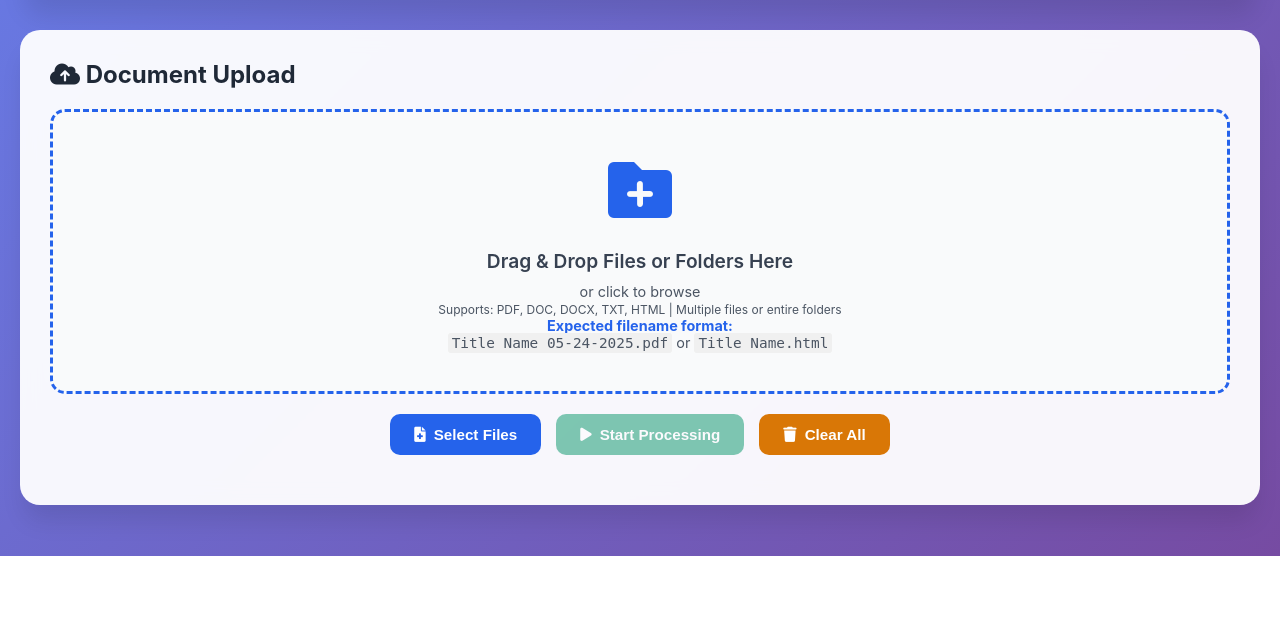
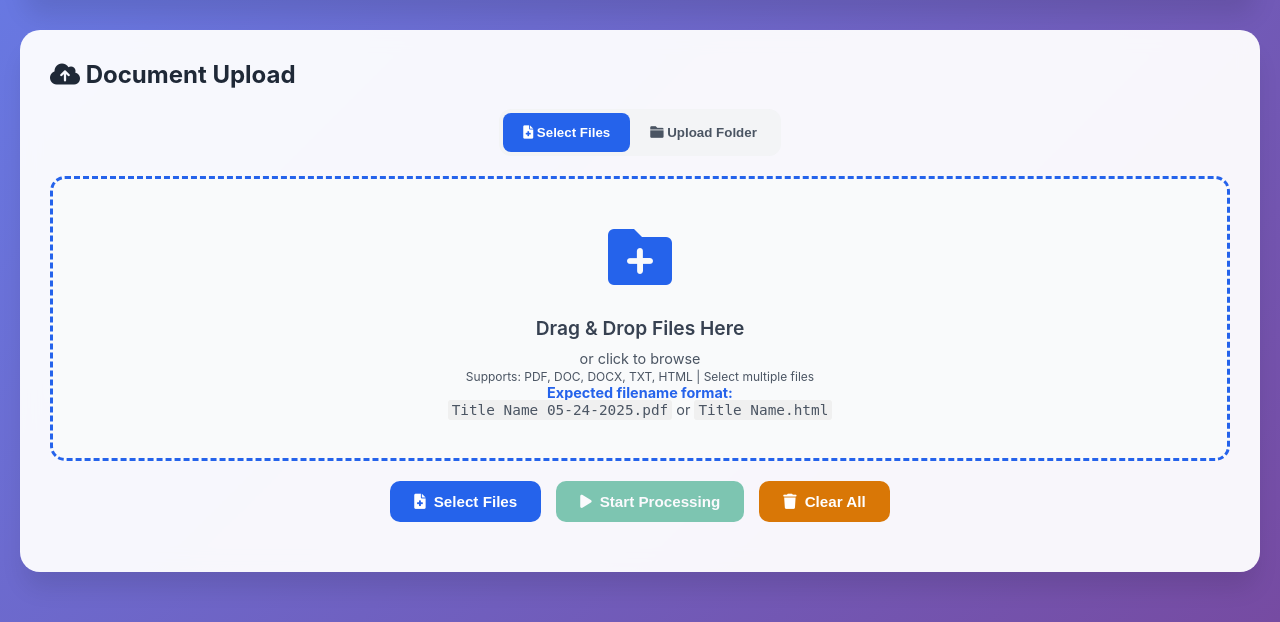
Before and after one commit to grantnonnemacher5/ICD-10-Automation, a FastAPI app: page /spreadsheet in a window 1280 px wide. Shown: the part 244-866 px from the top of the page. Before the commit the page ends 800 px from the top, so only its background shows below. Run offline with FastAPI, Linux system fonts and the light colour scheme; some libraries are stand-ins or nearby versions.

Commit message:
Refactor document analysis and enhance file upload functionality: update main.py to extract clean filenames for title processing, ensuring accurate error reporting. Introduce FileTreeProcessor in spreadsheet.js for improved handling of folder uploads, allowing recursive processing of supported file types. Revise UI in spreadsheet.html to include mode toggle for file and folder uploads, enhancing user experience and clarity in file selection. Maintain backward compatibility and ensure robust error handling for unsupported formats.

```diff
--- a/app/main.py
+++ b/app/main.py
@@ -45,14 +45,17 @@ async def analyze_document(file: UploadFile = File(...)) -> Dict[str, Any]:
     Same two-step AI process as spreadsheet but simplified for single documents
     """
     try:
-        # Step 1: Extract title
+        # Step 1: Extract clean filename (strip any path)
+        clean_filename = file.filename.split('/')[-1] if '/' in file.filename else file.filename
+
+        # Step 2: Extract title
         file_content = await file.read()
-        title = extract_title_from_file(file_content, file.filename)
+        title = extract_title_from_file(file_content, clean_filename)
 
         if not title:
             raise HTTPException(
                 status_code=400,
-                detail=f"Could not extract title from file: {file.filename}"
+                detail=f"Could not extract title from file: {clean_filename}"
             )
 
         # Step 2: AI Title Enrichment
@@ -133,27 +136,30 @@ async def process_spreadsheet_document(file: UploadFile = File(...)) -> Spreadsh
     5. Return structured spreadsheet row
     """
     try:
-        # Step 1: Extract title
+        # Step 1: Extract clean filename (strip any path)
+        clean_filename = file.filename.split('/')[-1] if '/' in file.filename else file.filename
+
+        # Step 2: Extract title
         file_content = await file.read()
-        title = extract_title_from_file(file_content, file.filename)
+        title = extract_title_from_file(file_content, clean_filename)
 
         if not title:
             raise HTTPException(
                 status_code=400,
-                detail=f"Could not extract title from file: {file.filename}"
+                detail=f"Could not extract title from file: {clean_filename}"
             )
 
-        # Step 2: Extract full document content for comprehensive keyword analysis
-        full_content = extract_text_from_file(file_content, file.filename)
+        # Step 3: Extract full document content for comprehensive keyword analysis
+        full_content = extract_text_from_file(file_content, clean_filename)
 
-        # Step 3: AI Title Enrichment for better vector search
+        # Step 4: AI Title Enrichment for better vector search
         enrichment_result = title_enricher.enrich_title(title)
         search_text = f"{title} {enrichment_result.enriched_keywords}"
 
-        # Step 4: AI Metadata Generation with full document content
+        # Step 5: AI Metadata Generation with full document content
         metadata_result = title_enricher.generate_metadata(title, full_content)
 
-        # Step 5: Vector Search
+        # Step 6: Vector Search
         # Search all codes directly - let AI decide what's relevant
         all_candidates = vectorstore.search_all_codes(search_text, top_k=450)
 
@@ -163,9 +169,9 @@ async def process_spreadsheet_document(file: UploadFile = File(...)) -> Spreadsh
                 detail="No relevant codes found in vector search"
             )
 
-        # Step 6: Two-Step AI Validation Process
+        # Step 7: Two-Step AI Validation Process
 
-        # Step 6a: Initial Selection (~50 codes)
+        # Step 7a: Initial Selection (~50 codes)
         selection_result = await validator.initial_selection(search_text, all_candidates)
 
         if not selection_result.selected_codes:
@@ -174,7 +180,7 @@ async def process_spreadsheet_document(file: UploadFile = File(...)) -> Spreadsh
                 detail="No codes selected in initial selection step"
             )
 
-        # Step 6b: Clinical Refinement (enhanced descriptions + confidence)
+        # Step 7b: Clinical Refinement (enhanced descriptions + confidence)
         refinement_result = await validator.clinical_refinement(
             search_text,
             selection_result.selected_codes,
@@ -187,7 +193,7 @@ async def process_spreadsheet_document(file: UploadFile = File(...)) -> Spreadsh
                 detail="No codes validated in clinical refinement step"
             )
 
-        # Step 7: Format Results for Spreadsheet Output
+        # Step 8: Format Results for Spreadsheet Output
         root_codes = extract_root_codes_simple(refinement_result.refined_codes)
         hierarchy_codes = extract_hierarchy_codes_simple(refinement_result.refined_codes)
         code_descriptions = format_enhanced_descriptions(refinement_result.refined_codes)
@@ -196,7 +202,7 @@ async def process_spreadsheet_document(file: UploadFile = File(...)) -> Spreadsh
         # Generate unique name
         unique_name = title.replace(" ", "_").replace(",", "").replace("(", "").replace(")", "")
 
-        # Step 8: Return Clean Spreadsheet Row
+        # Step 9: Return Clean Spreadsheet Row
         return SpreadsheetRow(
             filepath=file.filename,
             title=title,
--- a/app/static/spreadsheet.js
+++ b/app/static/spreadsheet.js
@@ -1,10 +1,59 @@
 // AI Medical Coding - Spreadsheet Interface JavaScript - Modular & Clean
+
+// NEW: File Tree Processor for folder uploads
+class FileTreeProcessor {
+    constructor() {
+        this.supportedTypes = ['.txt', '.pdf', '.doc', '.docx', '.html', '.htm'];
+    }
+
+    scanFiles(fileList) {
+        const processedFiles = [];
+
+        for (const file of fileList) {
+            const extension = '.' + file.name.split('.').pop().toLowerCase();
+
+            if (this.supportedTypes.includes(extension)) {
+                const fileInfo = {
+                    file: file,
+                    name: file.name,
+                    size: file.size,
+                    relativePath: file.webkitRelativePath || file.name,
+                    folderDepth: this.calculateFolderDepth(file.webkitRelativePath || file.name),
+                    parentFolder: this.extractParentFolder(file.webkitRelativePath || file.name)
+                };
+                processedFiles.push(fileInfo);
+            }
+        }
+
+        return processedFiles;
+    }
+
+    calculateFolderDepth(path) {
+        return path.split('/').length - 1;
+    }
+
+    extractParentFolder(path) {
+        const parts = path.split('/');
+        return parts.length > 1 ? parts[parts.length - 2] : 'root';
+    }
+
+    extractRelativePath(file) {
+        if (file.webkitRelativePath) {
+            // For folder uploads, remove the root folder from the path
+            const pathParts = file.webkitRelativePath.split('/');
+            return pathParts.slice(1).join('/') || file.name;
+        }
+        return file.name;
+    }
+}
+
 class DataProcessor {
-    static cleanAndMapResult(rawResult, filename) {
+    static cleanAndMapResult(rawResult, filepath) {
         // Force correct field mapping with explicit fallbacks
+        // IMPORTANT: filepath comes from frontend (full path), title comes from backend (processed from filename only)
         return {
-            filepath: filename,
-            title: rawResult.title || 'N/A',
+            filepath: filepath, // Full path from frontend
+            title: rawResult.title || 'N/A', // Processed title from backend
             gender: rawResult.gender || 'N/A',
             unique_name: rawResult.unique_name || 'N/A',
             keywords: rawResult.keywords || 'N/A',
@@ -197,6 +246,8 @@ class SpreadsheetProcessor {
         this.isProcessing = false;
         this.currentFileIndex = 0;
         this.completedFiles = 0;
+        this.currentMode = 'files'; // 'files' or 'folder'
+        this.fileTreeProcessor = new FileTreeProcessor();
 
         this.initializeElements();
         this.bindEvents();
@@ -205,8 +256,15 @@ class SpreadsheetProcessor {
     initializeElements() {
         // Main elements
         this.fileInput = document.getElementById('fileInput');
+        this.folderInput = document.getElementById('folderInput');
         this.uploadArea = document.getElementById('uploadArea');
         this.fileList = document.getElementById('fileList');
+
+        // Mode toggle elements
+        this.modeButtons = document.querySelectorAll('.mode-btn');
+        this.uploadIcon = document.getElementById('uploadIcon');
+        this.uploadText = document.getElementById('uploadText');
+        this.uploadHint = document.getElementById('uploadHint');
 
         // Buttons
         this.selectFilesBtn = document.getElementById('selectFilesBtn');
@@ -238,9 +296,15 @@ class SpreadsheetProcessor {
     }
 
     bindEvents() {
+        // Mode toggle events
+        this.modeButtons.forEach(btn => {
+            btn.addEventListener('click', (e) => this.switchMode(e.target.dataset.mode));
+        });
+
         // File selection events
         this.selectFilesBtn.addEventListener('click', () => this.selectFiles());
         this.fileInput.addEventListener('change', (e) => this.handleFileSelection(e));
+        this.folderInput.addEventListener('change', (e) => this.handleFolderSelection(e));
 
         // Drag and drop events
         this.uploadArea.addEventListener('dragover', (e) => this.handleDragOver(e));
@@ -267,14 +331,67 @@ class SpreadsheetProcessor {
         });
     }
 
+    switchMode(mode) {
+        this.currentMode = mode;
+
+        // Update button states
+        this.modeButtons.forEach(btn => {
+            btn.classList.remove('active');
+            if (btn.dataset.mode === mode) {
+                btn.classList.add('active');
+                btn.style.background = 'var(--primary-color)';
+                btn.style.color = 'white';
+            } else {
+                btn.style.background = 'transparent';
+                btn.style.color = 'var(--gray-600)';
+            }
+        });
+
+        // Update UI elements
+        if (mode === 'folder') {
+            this.fileInput.style.display = 'none';
+            this.folderInput.style.display = 'block';
+            this.uploadIcon.className = 'fas fa-folder-open';
+            this.uploadText.textContent = 'Drag & Drop Folder Here';
+            this.uploadHint.innerHTML = `
+                or click to browse<br>
+                <small>Supports: PDF, DOC, DOCX, TXT, HTML | Entire folder structure</small><br>
+                <strong style="color: var(--primary-color);">Will process all supported files recursively</strong>
+            `;
+            this.selectFilesBtn.innerHTML = '<i class="fas fa-folder"></i> Select Folder';
+        } else {
+            this.fileInput.style.display = 'block';
+            this.folderInput.style.display = 'none';
+            this.uploadIcon.className = 'fas fa-file-medical';
+            this.uploadText.textContent = 'Drag & Drop Files Here';
+            this.uploadHint.innerHTML = `
+                or click to browse<br>
+                <small>Supports: PDF, DOC, DOCX, TXT, HTML | Select multiple files</small><br>
+                <strong style="color: var(--primary-color);">Expected filename format:</strong><br>
+                <code style="background: #f0f0f0; padding: 2px 4px; border-radius: 3px;">Title Name 05-24-2025.pdf</code> or
+                <code style="background: #f0f0f0; padding: 2px 4px; border-radius: 3px;">Title Name.html</code>
+            `;
+            this.selectFilesBtn.innerHTML = '<i class="fas fa-file-medical"></i> Select Files';
+        }
+    }
+
     selectFiles() {
+        if (this.currentMode === 'folder') {
+            this.folderInput.click();
+        } else {
             this.fileInput.multiple = true;
             this.fileInput.click();
+        }
     }
 
     handleFileSelection(event) {
         const selectedFiles = Array.from(event.target.files);
         this.addFiles(selectedFiles);
+    }
+
+    handleFolderSelection(event) {
+        const selectedFiles = Array.from(event.target.files);
+        this.addFolderFiles(selectedFiles);
     }
 
     handleDragOver(event) {
@@ -303,8 +420,9 @@ class SpreadsheetProcessor {
         });
 
         validFiles.forEach(file => {
+            const relativePath = file.webkitRelativePath || file.name;
             const isDuplicate = this.files.some(existingFile =>
-                existingFile.name === file.name && existingFile.size === file.size
+                (existingFile.webkitRelativePath || existingFile.name) === relativePath
             );
 
             if (!isDuplicate) {
@@ -325,6 +443,33 @@ class SpreadsheetProcessor {
         }
     }
 
+    addFolderFiles(folderFiles) {
+        const processedFiles = this.fileTreeProcessor.scanFiles(folderFiles);
+
+        processedFiles.forEach(fileInfo => {
+            const isDuplicate = this.files.some(existingFile =>
+                (existingFile.webkitRelativePath || existingFile.name) === fileInfo.relativePath
+            );
+
+            if (!isDuplicate) {
+                this.files.push(fileInfo.file);
+            }
+        });
+
+        this.updateFileList();
+        this.updateProcessButton();
+
+        const skippedCount = folderFiles.length - processedFiles.length;
+        if (skippedCount > 0) {
+            NotificationManager.show(`${skippedCount} files were skipped (unsupported format)`, 'warning');
+        }
+
+        if (processedFiles.length > 0) {
+            const folderName = processedFiles[0].relativePath.split('/')[0] || 'folder';
+            NotificationManager.show(`Added ${processedFiles.length} files from "${folderName}"`, 'success');
+        }
+    }
+
     updateFileList() {
         if (this.files.length === 0) {
             this.fileList.innerHTML = '';
@@ -335,21 +480,35 @@ class SpreadsheetProcessor {
             <div style="background: var(--gray-50); border-radius: 10px; padding: 20px; margin-top: 20px;">
                 <h4 style="margin-bottom: 15px; color: var(--gray-800);">
                     <i class="fas fa-list"></i> Selected Files (${this.files.length})
+                    ${this.currentMode === 'folder' ? '<span style="margin-left: 10px; font-size: 0.8rem; color: var(--gray-600);">📁 Folder Mode</span>' : ''}
                 </h4>
-                <div style="max-height: 200px; overflow-y: auto;">
-                    ${this.files.map((file, index) => `
-                        <div style="display: flex; justify-content: between; align-items: center; padding: 8px 0; border-bottom: 1px solid var(--gray-200);">
+                <div style="max-height: 250px; overflow-y: auto;">
+                    ${this.files.map((file, index) => {
+                        const relativePath = file.webkitRelativePath || file.name;
+                        const folderDepth = relativePath.split('/').length - 1;
+                        const indent = folderDepth > 0 ? `margin-left: ${folderDepth * 20}px;` : '';
+                        const pathDisplay = folderDepth > 0 ?
+                            `<div style="font-size: 0.8rem; color: var(--gray-500); ${indent}">${relativePath}</div>` : '';
+
+                        return `
+                            <div style="padding: 8px 0; border-bottom: 1px solid var(--gray-200);">
+                                <div style="display: flex; justify-content: space-between; align-items: center;">
                                     <div style="flex: 1;">
+                                        <div style="${indent}">
                                             <i class="fas fa-file-medical" style="color: var(--primary-color); margin-right: 8px;"></i>
                                             <span style="font-weight: 500;">${file.name}</span>
                                             <span style="color: var(--gray-600); margin-left: 10px;">(${this.formatFileSize(file.size)})</span>
+                                        </div>
+                                        ${pathDisplay}
                                     </div>
                                     <button onclick="processor.removeFile(${index})"
                                             style="background: var(--danger-color); color: white; border: none; border-radius: 5px; padding: 4px 8px; cursor: pointer; font-size: 0.8rem;">
                                         <i class="fas fa-times"></i>
                                     </button>
                                 </div>
-                    `).join('')}
+                            </div>
+                        `;
+                    }).join('')}
                 </div>
             </div>
         `;
@@ -417,23 +576,26 @@ class SpreadsheetProcessor {
     }
 
     createPlaceholderRow(file, index) {
+        const fullPath = file.webkitRelativePath || file.name;
         const row = document.createElement('tr');
         row.id = `result-row-${index}`;
         row.className = 'animate__animated animate__fadeInUp';
-        row.innerHTML = TableRenderer.createPlaceholderRow(file.webkitRelativePath || file.name);
+        row.innerHTML = TableRenderer.createPlaceholderRow(fullPath);
         this.resultsTableBody.appendChild(row);
     }
 
     async processFile(file, index) {
-        const filename = file.webkitRelativePath || file.name;
+        // CRITICAL: Separate full path for display vs filename for backend
+        const fullPath = file.webkitRelativePath || file.name;  // Full path for frontend display
+        const filename = file.name; // Only filename for backend title processing
 
         // Update row to processing state
         const row = document.getElementById(`result-row-${index}`);
         if (row) {
-            row.innerHTML = TableRenderer.createProcessingRow(filename);
+            row.innerHTML = TableRenderer.createProcessingRow(fullPath);
         }
 
-        this.showCurrentProcessing(filename);
+        this.showCurrentProcessing(fullPath);
 
         try {
             const formData = new FormData();
@@ -446,8 +608,8 @@ class SpreadsheetProcessor {
 
             const rawResult = await response.json();
 
-            // **CRITICAL FIX: Clean and map the result properly**
-            const cleanResult = DataProcessor.cleanAndMapResult(rawResult, filename);
+            // **CRITICAL FIX: Override filepath with full path from frontend**
+            const cleanResult = DataProcessor.cleanAndMapResult(rawResult, fullPath);
 
             if (response.ok) {
                 this.updateResultRow(index, cleanResult, 'success');
@@ -464,7 +626,7 @@ class SpreadsheetProcessor {
                 title: 'Client-side Error',
                 status: 'error',
                 error: error.message
-            }, filename);
+            }, fullPath);
 
             this.updateResultRow(index, errorResult, 'error');
             this.results.push(errorResult);
--- a/app/templates/spreadsheet.html
+++ b/app/templates/spreadsheet.html
@@ -695,16 +695,34 @@
         <div class="upload-section animate__animated animate__fadeInUp">
             <h2 style="margin-bottom: 20px; color: var(--gray-800);"><i class="fas fa-cloud-upload-alt"></i> Document Upload</h2>
 
+            <!-- Upload Mode Toggle -->
+            <div style="margin-bottom: 20px; text-align: center;">
+                <div class="upload-mode-toggle" style="display: inline-flex; background: var(--gray-100); border-radius: 12px; padding: 4px;">
+                    <button class="mode-btn active" data-mode="files" style="padding: 12px 20px; border: none; border-radius: 8px; background: var(--primary-color); color: white; cursor: pointer; transition: all 0.3s ease; font-weight: 600;">
+                        <i class="fas fa-file-medical"></i> Select Files
+                    </button>
+                    <button class="mode-btn" data-mode="folder" style="padding: 12px 20px; border: none; border-radius: 8px; background: transparent; color: var(--gray-600); cursor: pointer; transition: all 0.3s ease; font-weight: 600;">
+                        <i class="fas fa-folder"></i> Upload Folder
+                    </button>
+                </div>
+            </div>
+
             <div class="upload-area" id="uploadArea">
+                <!-- File Input (default) -->
                 <input type="file" id="fileInput" class="file-input" multiple
-                       accept=".txt,.pdf,.doc,.docx,.html,.htm">
+                       accept=".txt,.pdf,.doc,.docx,.html,.htm" style="display: block;">
+
+                <!-- Folder Input (hidden by default) -->
+                <input type="file" id="folderInput" class="file-input" webkitdirectory
+                       accept=".txt,.pdf,.doc,.docx,.html,.htm" style="display: none;">
+
                 <div class="upload-icon">
-                    <i class="fas fa-folder-plus"></i>
+                    <i class="fas fa-folder-plus" id="uploadIcon"></i>
                 </div>
-                <div class="upload-text">Drag & Drop Files or Folders Here</div>
-                <div class="upload-hint">
+                <div class="upload-text" id="uploadText">Drag & Drop Files Here</div>
+                <div class="upload-hint" id="uploadHint">
                     or click to browse<br>
-                    <small>Supports: PDF, DOC, DOCX, TXT, HTML | Multiple files or entire folders</small><br>
+                    <small>Supports: PDF, DOC, DOCX, TXT, HTML | Select multiple files</small><br>
                     <strong style="color: var(--primary-color);">Expected filename format:</strong><br>
                     <code style="background: #f0f0f0; padding: 2px 4px; border-radius: 3px;">Title Name 05-24-2025.pdf</code> or
                     <code style="background: #f0f0f0; padding: 2px 4px; border-radius: 3px;">Title Name.html</code>
```
Lines whose indentation alone changed are shown as unchanged.
